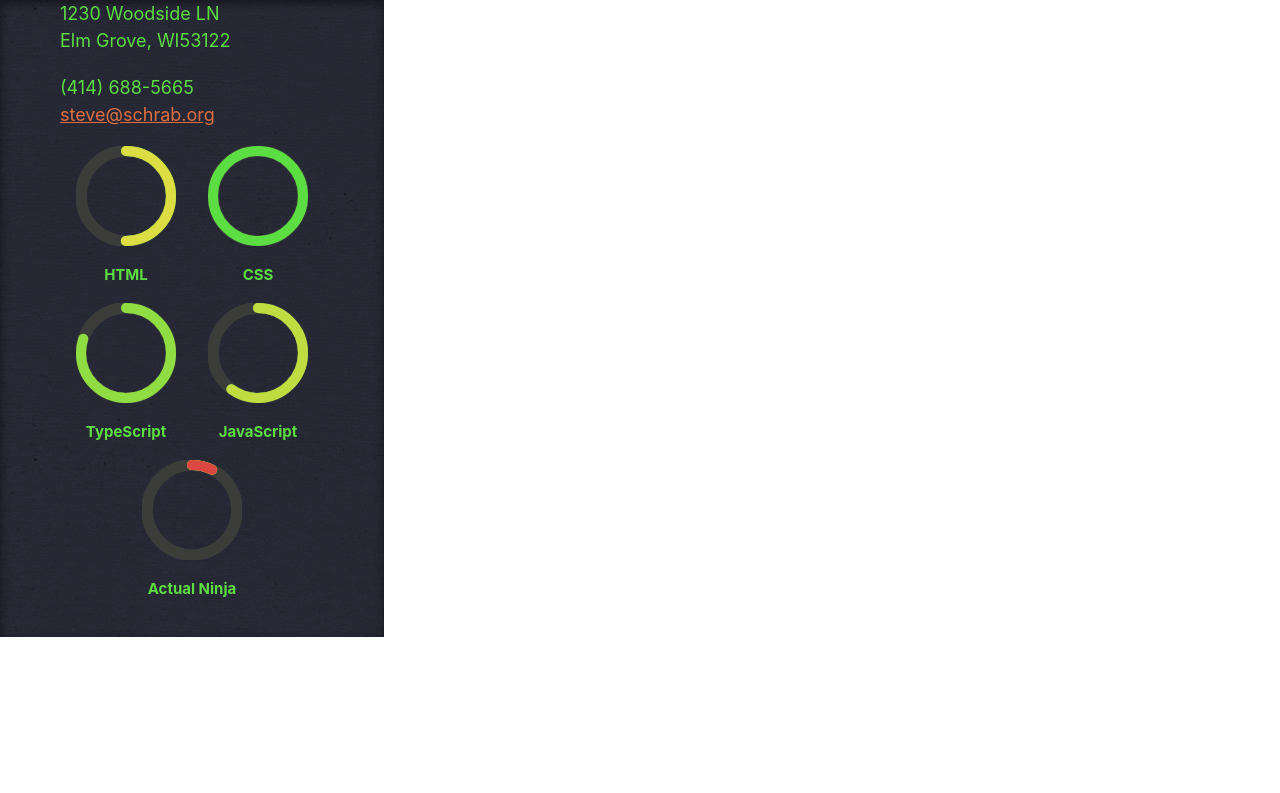
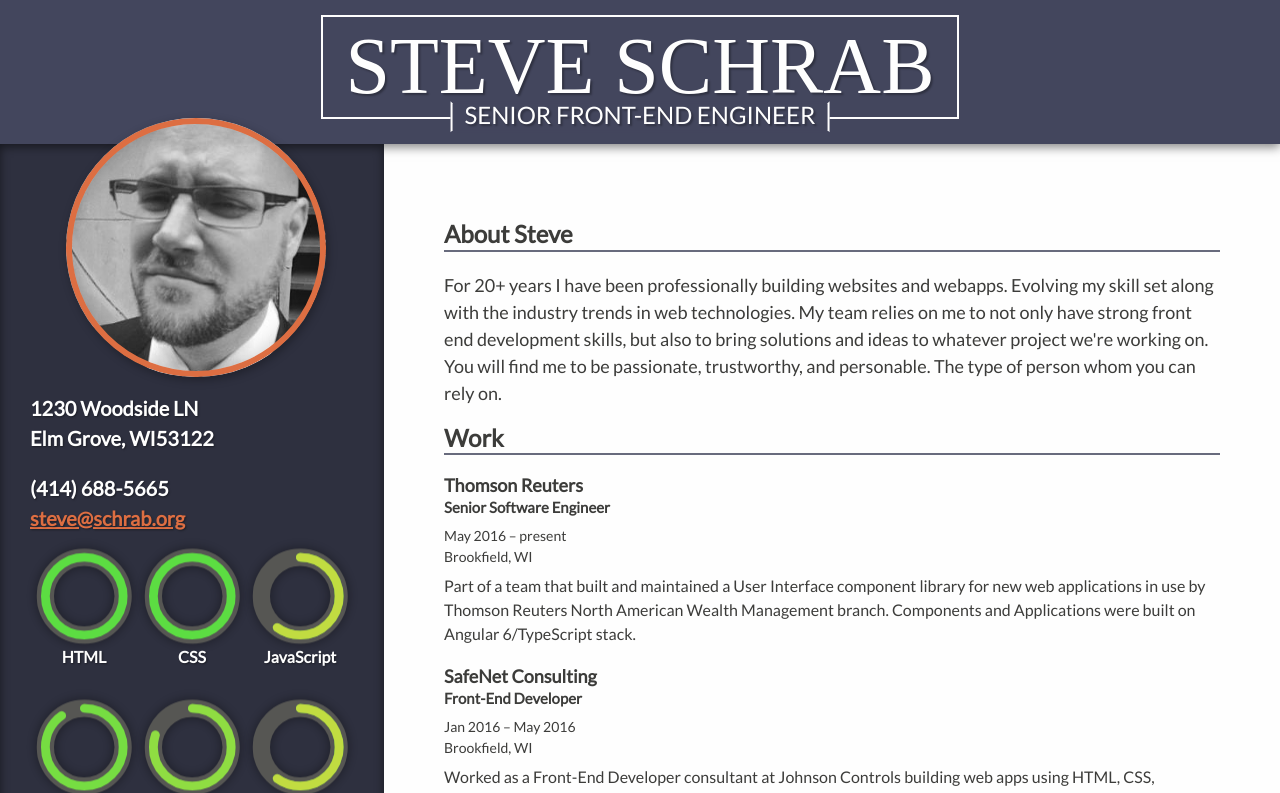
Before and after one commit to megasmack/steve.schrab.org, an Angular app: page / in a window 1280 px wide. Shown: the top 793 px of the page. Built offline with nearby package versions, Linux system fonts and the light colour scheme.

Commit message:
Update colors

```diff
--- a/src/app/app.component.html
+++ b/src/app/app.component.html
@@ -1,16 +1,16 @@
 <!-- <ss-drop-climber></ss-drop-climber> -->
-<!-- <header>
+<header>
   <h1>
     Steve Schrab
     <span class="title">Senior Front-End Engineer</span>
   </h1>
-</header> -->
+</header>
 
 <div class="container">
   <aside itemscope itemprop="Person" itemtype="http://schema.org/Person">
     <div itemprop="name">Steve Schrab</div>
     <div class="head-shot">
-      <!-- <img src="assets/app/steve-schrab.jpg" itemprop="image" alt="Photo of Steve Schrab"/> -->
+      <img src="assets/app/profile-2.jpg" itemprop="image" alt="Photo of Steve Schrab"/>
     </div>
     <div class="address" itemprop="address" itemscope itemtype="http://schema.org/PostalAddress">
       <span itemprop="streetAddress">
@@ -26,15 +26,21 @@
     </p>
 
     <div class="skills">
-      <ss-skill-circle skill="HTML" [percentage]="50"></ss-skill-circle>
+      <ss-skill-circle skill="HTML" [percentage]="100"></ss-skill-circle>
       <ss-skill-circle skill="CSS" [percentage]="100"></ss-skill-circle>
-      <ss-skill-circle skill="TypeScript" [percentage]="80"></ss-skill-circle>
       <ss-skill-circle skill="JavaScript" [percentage]="60"></ss-skill-circle>
-      <ss-skill-circle skill="Actual Ninja" [percentage]="25"></ss-skill-circle>
+      <ss-skill-circle skill="SCSS/LESS" [percentage]="90"></ss-skill-circle>
+      <ss-skill-circle skill="Git" [percentage]="80"></ss-skill-circle>
+      <ss-skill-circle skill="Angular" [percentage]="60"></ss-skill-circle>
+      <ss-skill-circle skill="TypeScript" [percentage]="75"></ss-skill-circle>
+      <ss-skill-circle skill="React" [percentage]="20"></ss-skill-circle>
+      <ss-skill-circle skill="Drupal" [percentage]="50"></ss-skill-circle>
+      <ss-skill-circle skill="PhotoShop" [percentage]="60"></ss-skill-circle>
+      <ss-skill-circle skill="Actual Cannibal" [percentage]="1"></ss-skill-circle>
     </div>
   </aside>
 
   <main>
-    <!-- <router-outlet></router-outlet> -->
+    <router-outlet></router-outlet>
   </main>
 </div>
--- a/src/app/app.component.scss
+++ b/src/app/app.component.scss
@@ -12,8 +12,7 @@
 }
 
 header {
-  // @include texturebackground;
-  padding: .75rem 1rem .75rem 3rem;
+  padding: 1.5rem 2rem 1.5rem 6rem;
   text-align: center;
   background: $color1;
   color: $color5;
@@ -23,9 +22,9 @@ header {
     position: relative;
     margin: 0;
     border: 2px solid $color5;
-    padding: .3em .75em .35em .75em;
+    padding: .9rem 2.25rem 1.05rem;
     font-family: $display-font-family;
-    font-size: 30px;
+    font-size: 3rem;
     font-weight: 400;
     font-display: optional;
     line-height: 1;
@@ -35,7 +34,6 @@ header {
     -moz-osx-font-smoothing: grayscale;
 
     .title {
-      // @include texturebackground;
       position: absolute;
       left: 50%;
       bottom: 0;
@@ -57,7 +55,7 @@ header {
   }
 
   @media screen and (min-width: $min-sm) {
-    padding: .75rem 1rem 1.25rem;
+    padding: 1.5rem 2rem 2.5rem;
 
     h1 {
       display: inline-block;
@@ -73,13 +71,14 @@ header {
 }
 
 aside {
-  @include texturebackground;
   box-shadow: inset 0 3px 10px rgba(0, 0, 0, .5);
   padding: 1rem 3rem;
   background: darken($color1, 10%);
-  font-size: .9rem;
+  font-size: 2rem;
+  font-weight: 600;
   line-height: 1.5em;
-  color: $color3;
+  text-shadow: 1px 1px 2px rgba(0, 0, 0, .4);
+  color: $color5;
 
   [itemprop=name] {
     display: none;
@@ -100,7 +99,7 @@ main {
   left: .2em;
   box-shadow: 2px 3px 10px rgba(0, 0, 0, .3);
   border-radius: 100%;
-  width: 3.75rem;
+  width: 7rem;
   overflow: hidden;
 
   &::after {
@@ -111,7 +110,7 @@ main {
     bottom: 0;
     left: 0;
     z-index: 1;
-    border: 4px solid $color3;
+    border: 4px solid $color2;
     border-radius: 100%;
     box-shadow: inset 0 0 20px rgba(0, 0, 0, .2);
   }
@@ -131,8 +130,8 @@ main {
 
   @media screen and (min-width: $min-sm) {
     position: relative;
-    margin: -2rem auto 1rem;
-    width: 100%;
+    margin: -4rem auto 2rem;
+    width: 80%;
 
     &::after {
       border-width: 6px;
@@ -141,7 +140,7 @@ main {
 }
 
 .address {
-  margin: 1rem 0;
+  margin: 2rem 0;
 
   [itemprop=streetAddress] {
     display: block;
--- a/src/app/resume/resume.component.html
+++ b/src/app/resume/resume.component.html
@@ -7,13 +7,13 @@
   <section id="work" *ngIf="resumeWork">
     <h2>Work</h2>
     <div class="position" *ngFor="let work of resumeWork">
-      <h4 class="company">{{ work.company }}</h4>
-      <h5 class="title">{{ work.position }}</h5>
-      <div class="position-details">
-        <span class="duration">{{ work.startDate }} – {{ work.endDate}}</span><br>
-        <span class="location">Brookfield, WI</span>
+      <h4 class="position--company">{{ work.company }}</h4>
+      <h5 class="position--title">{{ work.position }}</h5>
+      <div class="position--details">
+        <span class="position--duration">{{ work.startDate }} – {{ work.endDate}}</span><br>
+        <span class="position--location">Brookfield, WI</span>
       </div>
-      <div class="description">
+      <div class="position--description">
         <p>{{ work.summary }}</p>
       </div>
     </div>
--- a/src/app/resume/resume.component.scss
+++ b/src/app/resume/resume.component.scss
@@ -3,40 +3,42 @@
 :host {
   display: block;
   margin: 0 auto;
-  max-width: 45rem;
-  padding: 3rem;
+  max-width: 90rem;
+  padding: 6rem;
+  font-size: 1.8rem;
+  line-height: 1.2em;
 }
 
 h2 {
   border-bottom: 2px double $border-color;
   padding-bottom: .2em;
-  font-weight: 400;
-  text-transform: uppercase;
+  font-size: 2.4rem;
+  font-weight: 600;
 }
 
 .summary {
-  font-size: .9rem;
+  font-size: 1.8rem;
   line-height: 1.5em;
 }
 
 .position {
-  line-height: 1.2em;
-  margin: 1rem 0;
+  margin: 2rem 0;
 }
 
-.position-details {
-  font-size: .7rem;
+.position--details {
+  font-size: 1.4rem;
   line-height: 1.5em;
   margin: .5em 0;
 }
 
-.company,
-.title {
+.position--company,
+.position--title {
   margin: 0;
 }
 
-.description {
-  font-size: .8rem;
+.position--description {
+  font-size: 1.6rem;
+  line-height: 1.5em;
 
   p {
     margin: 0 0 1em;
--- a/src/app/skill-circle/skill-circle.component.html
+++ b/src/app/skill-circle/skill-circle.component.html
@@ -1,8 +1,8 @@
 <svg class="skill-circle--graph" viewBox="0 0 120 120">
   <circle class="skill-circle--base" cx="60" cy="60" r="54" />
-  <circle class="skill-circle--amount high" cx="60" cy="60" r="54" />
-  <circle class="skill-circle--amount medium" cx="60" cy="60" r="54" />
-  <circle class="skill-circle--amount low" cx="60" cy="60" r="54" />
+  <circle class="skill-circle--amount skill-circle--high" cx="60" cy="60" r="54" />
+  <circle class="skill-circle--amount skill-circle--medium" cx="60" cy="60" r="54" />
+  <circle class="skill-circle--amount skill-circle--low" cx="60" cy="60" r="54" />
 </svg>
 <p class="skill-circle--name">
   {{ skill }}
--- a/src/app/skill-circle/skill-circle.component.scss
+++ b/src/app/skill-circle/skill-circle.component.scss
@@ -1,23 +1,36 @@
 @import 'vars';
 
 :host {
-  display: block;
-  flex-grow: 1;
-  flex-shrink: 1;
-  flex-basis: 50%;
+  display: none;
+
+  @media screen and (min-width: $min-sm) {
+    display: block;
+    flex-grow: 1;
+    flex-shrink: 1;
+    flex-basis: 50%;
+  }
+
+  @media screen and (min-width: $min-xl) {
+    display: block;
+    flex-grow: 1;
+    flex-shrink: 1;
+    flex-basis: 33%;
+  }
 }
 
 .skill-circle--graph {
   display: block;
   margin: 0 auto;
-  max-width: 100px;
+  max-width: 80%;
   fill: none;
   transform: rotate(-90deg);
+  overflow: visible;
+  filter: drop-shadow(0 0 6px rgba(0, 0, 0, .4));
 }
 
 .skill-circle--base {
-  stroke: $dark;
-  stroke-width: 14px;
+  stroke: lighten($dark, 10%);
+  stroke-width: 2.4rem;
 }
 
 .skill-circle--amount {
@@ -30,15 +43,16 @@
 }
 
 .skill-circle--name {
-  font-size: .75rem;
+  margin: .2em 0 2em;
+  font-size: 1.6rem;
   font-weight: bold;
   text-align: center;
 }
 
-.low {
+.skill-circle--low {
   stroke: $danger;
 }
 
-.medium {
+.skill-circle--medium {
   stroke: $warning;
 }
--- a/src/app/skill-circle/skill-circle.component.ts
+++ b/src/app/skill-circle/skill-circle.component.ts
@@ -20,13 +20,13 @@ export class SkillCircleComponent implements OnInit {
 
   ngOnInit() {
     const circle: NodeListOf<SVGElement> = this.el.nativeElement.querySelectorAll('.skill-circle--amount');
-    const circleLow: SVGElement = this.el.nativeElement.querySelector('.skill-circle--amount.low');
-    const circleMedium: SVGElement = this.el.nativeElement.querySelector('.skill-circle--amount.medium');
-    const circleHigh: SVGElement = this.el.nativeElement.querySelector('.skill-circle--amount.high');
-    const radius: number = parseFloat(this.el.nativeElement.querySelector('.skill-circle--amount').getAttribute('r'));
+    const circleLow: SVGElement = this.el.nativeElement.querySelector('.skill-circle--low');
+    const circleMedium: SVGElement = this.el.nativeElement.querySelector('.skill-circle--medium');
+    const circleHigh: SVGElement = this.el.nativeElement.querySelector('.skill-circle--high');
+    const radius: number = parseFloat(circleHigh.getAttribute('r'));
     const circumference: number = 2 * Math.PI * radius;
 
-    const timer = offSetTime * 1000;
+    const timer = offSetTime * 500;
     const circleLength = circle.length;
 
     for (let x = 0; x < circleLength; x++) {
--- a/src/assets/resume/resume.json
+++ b/src/assets/resume/resume.json
@@ -55,7 +55,7 @@
       "startDate": "Mar 2015",
       "endDate": "Jan 2016",
       "location": "Milwaukee, WI",
-      "summary": "Front-end development using HTML, CSS, and JavaScript/jQuery. Responsible for coming up with consistency guidelines for other Front-End developers. Served as a mentor to other developers. Building responsive websites from a designer’s static PSD files. Making logical choices for breakpoint decisions. Experience working in Drupal and Django's Template Language. Experience building front-end interfaces for mobiles apps in iOS and Android using React Native. Working with clients such as Harley-Davidson, Harley Owners Group, Mercury Marine, SRAM, and Zoom Audio."
+      "summary": "Front-end development using HTML, CSS, and JavaScript/jQuery. Responsible for coming up with consistency guidelines for other Front-End developers. Served as a leader and mentor to other developers. Participated in creative and user-experience brainstorms to develop creative approaches to technology and traditional marketing platforms. Building responsive websites from a designer’s static PSD files. Making logical choices for breakpoint decisions. Experience working in Drupal and Django's Template Language. Experience building front-end interfaces for mobiles apps in iOS and Android using React Native. Working with clients such as Harley-Davidson, Harley Owners Group, Mercury Marine, SRAM, and Zoom Audio."
     },
     {
       "company": "GS Design",
--- a/src/index.html
+++ b/src/index.html
@@ -7,6 +7,7 @@
 
   <meta name="viewport" content="width=device-width, initial-scale=1">
   <link rel="icon" type="image/x-icon" href="favicon.ico">
+  <link href="https://fonts.googleapis.com/css?family=Lato" rel="stylesheet">
 </head>
 <body>
   <ss-root></ss-root>
--- a/src/styles/_vars.scss
+++ b/src/styles/_vars.scss
@@ -7,7 +7,9 @@ $min-xxl: 1600px;
 
 // Typography
 $base-font-family: -apple-system, BlinkMacSystemFont, 'Segoe UI', Roboto, 'Helvetica Neue', Arial, sans-serif;
+$base-font-family: 'Lato', 'Roboto', Arial, Tahoma, sans-serif;
 $display-font-family: Constantia, "Lucida Bright", Lucidabright, "Lucida Serif", Lucida, "DejaVu Serif", "Bitstream Vera Serif", "Liberation Serif", Georgia, serif;
+$display-font-family: "Hoefler Text", Utopia, "Liberation Serif", "Nimbus Roman No9 L Regular", Times, "Times New Roman", serif;
 
 /* Coolors Exported Palette - http://coolors.co/43465d-dd6e42-e8dab2-c0d6df-eaeaea */
 
@@ -24,17 +26,10 @@ $light:   #fefefe;
 
 $success: #5cdd42;
 $warning: #dbdd42;
+// $warning: #dd6e42;
 $danger:  #dd4242;
 
 $color3: $success;
 
 // Elements
 $border-color: rgba($color1, .8);
-
-@mixin texturebackground {
-  @supports (background-blend-mode: multiply) {
-    background-image: url('/assets/app/texture.jpg');
-    background-attachment: fixed;
-    background-blend-mode: multiply;
-  }
-}
--- a/src/styles/global.scss
+++ b/src/styles/global.scss
@@ -9,7 +9,7 @@
 html {
   color: $dark;
   font-family: $base-font-family;
-  font-size: 20px;
+  font-size: 10px;
   line-height: 1.15;
   min-height: 100vh;
   overflow-x: hidden;
```
